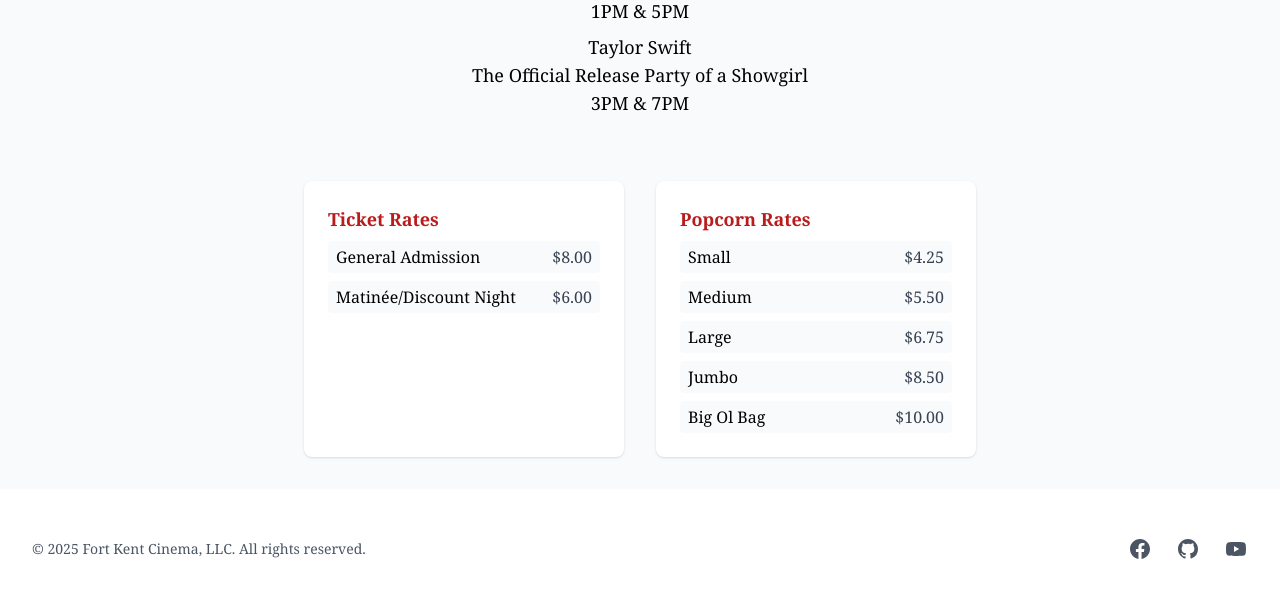
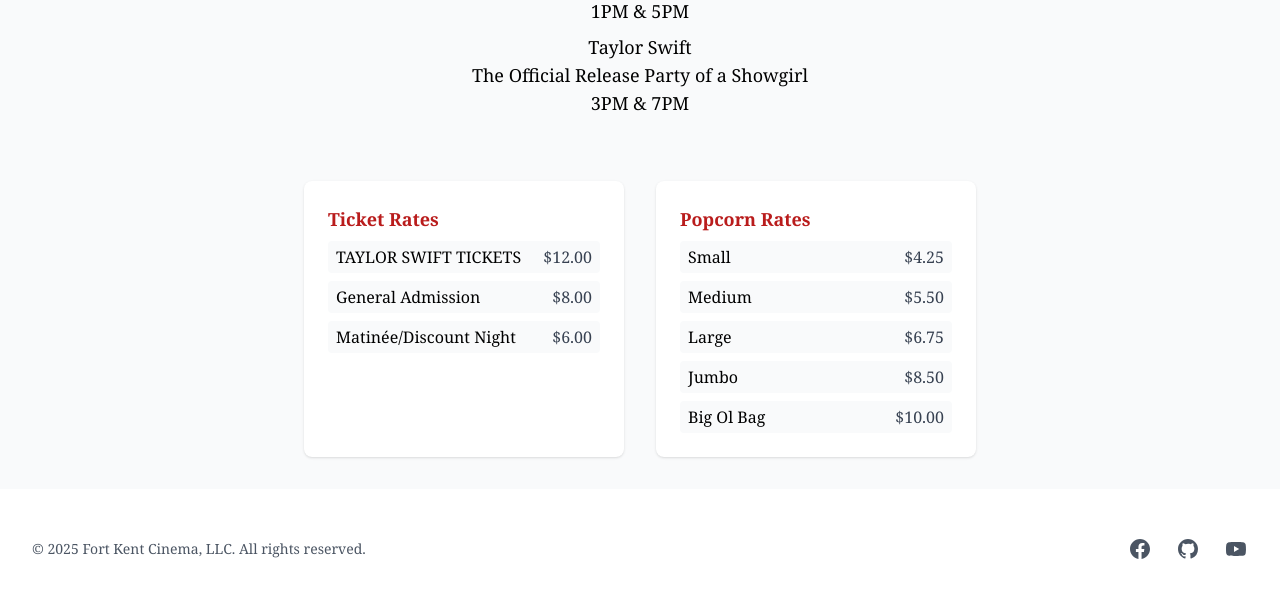
Before and after one commit to BrandonGoding/api_fortkentcinema_com, a Django app: page / in a window 1280 px wide. Shown: the part 1951-2560 px from the top of the page. Run offline with Django 5.2, Linux system fonts and the light colour scheme; data that the repository does not hold is empty; some libraries are stand-ins or nearby versions.

Commit message:
refactor(home): ticket prices

```diff
--- a/website/templates/website/index.html
+++ b/website/templates/website/index.html
@@ -279,6 +279,8 @@
                     class="text-lg font-bold mb-2 text-red-700">Ticket Rates</h3>
                 <ul class="space-y-2 b">
                     <li class="flex justify-between items-center px-2 py-1 bg-gray-50 rounded"><span
+                            class="font-medium">TAYLOR SWIFT TICKETS</span><span class="text-right text-gray-700">$12.00</span></li>
+                    <li class="flex justify-between items-center px-2 py-1 bg-gray-50 rounded"><span
                             class="font-medium">General Admission</span><span class="text-right text-gray-700">$8.00</span></li>
                     <li class="flex justify-between items-center px-2 py-1 bg-gray-50 rounded"><span
                             class="font-medium">Matinée/Discount Night</span><span class="text-right text-gray-700">$6.00</span>
```
